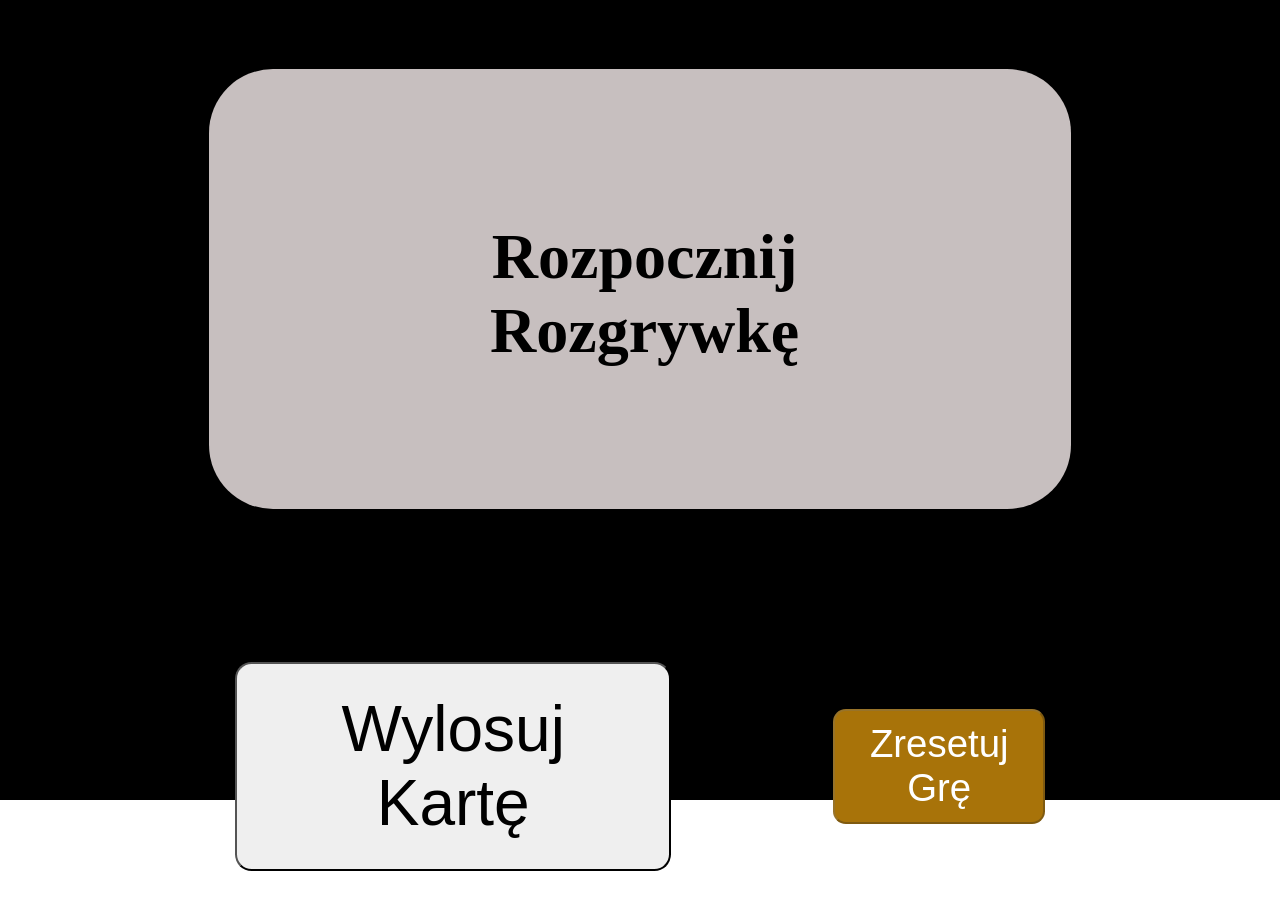
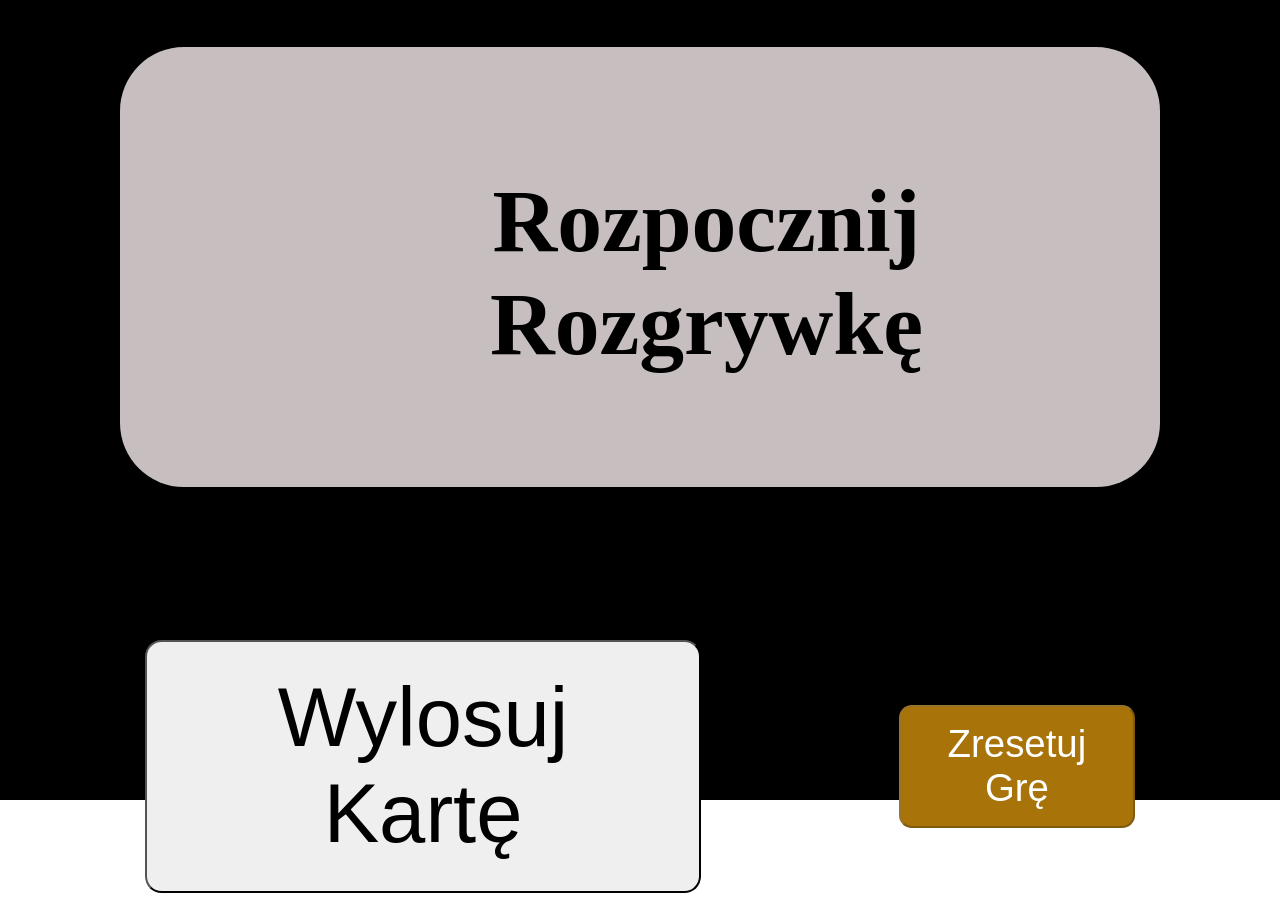
Before and after one commit to BunS16547/wiedzmin-karty, a React (Vite) app: page / in a window 1280 px wide. Before the commit the page ends 896 px from the top, so only its background shows below. Built offline with nearby package versions, Linux system fonts and the light colour scheme.

Commit message:
poprawki na tel

```diff
--- a/src/App.css
+++ b/src/App.css
@@ -55,15 +55,15 @@ main {
 }
 
 .roll-card {
-    padding: 2.2vw 5.6vw;
-    font-size: 5vw;
+    padding: 2.2vw 7vw;
+    font-size: 6.5vw;
     border-radius: 1.3vw;
 
     transition: all .15s ease-in;
 }
 
 .reset {
-    padding: .9vw 2vw;
+    padding: 1.2vw 3vw;
     font-size: 3vw;
     border-radius: 1vw;
     background-color: #a87309;
@@ -92,15 +92,21 @@ main {
 .card-image-wrapper {
     aspect-ratio: 1 / 1.5;
 
+    border-radius: 3em;
+
+    @media (max-width: 600px) {
+        width: 70%;
+    }
+
     width: clamp(150px, 60%, 300px);
-    border-radius: 3em;
+
 
     display: grid;
     place-items: center;
 
     & h1 {
         color: black;
-        font-size: 5vw;
+        font-size: 7vw;
         text-align: center;
     }
 
```
